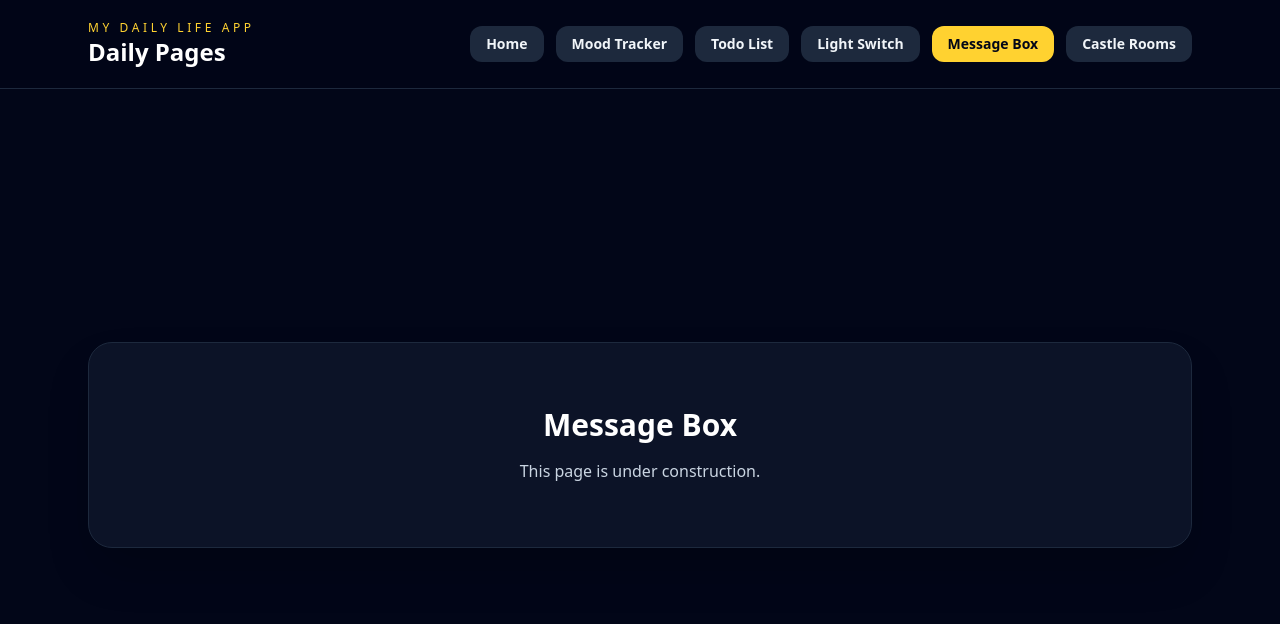
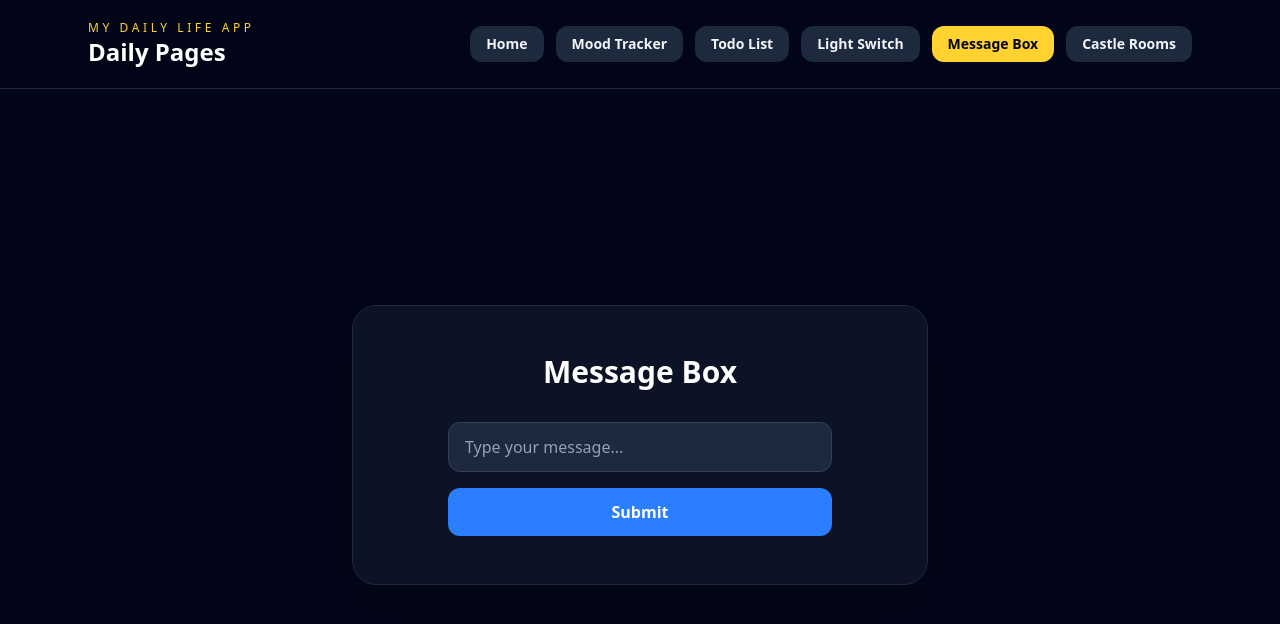
Before and after one commit to Wathisa/jsd12_week-08-react-castle-rooms, a React (Vite) app: page / in a window 1280 px wide. Both pictures are taken after a click on the button "Message Box". Shown: the top 624 px of the page. Built offline with nearby package versions, Linux system fonts and the light colour scheme.

Commit message:
feat: implement Message Box page

```diff
--- a/src/components/MessageBox.jsx
+++ b/src/components/MessageBox.jsx
@@ -1,8 +1,54 @@
+import { useState } from "react";
+
 export default function MessageBox() {
+  const [message, setMessage] = useState("");
+  const [submittedMessage, setSubmittedMessage] = useState("");
+  const [error, setError] = useState("");
+
+  function handleSubmit(event) {
+    event.preventDefault();
+
+    const trimmedMessage = message.trim();
+
+    if (!trimmedMessage) {
+      setSubmittedMessage("");
+      setError("Please enter a message before submitting.");
+      return;
+    }
+
+    setSubmittedMessage(trimmedMessage);
+    setMessage("");
+    setError("");
+  }
+
   return (
-    <section className="w-full rounded-3xl border border-slate-800 bg-slate-900/80 px-8 py-16 text-center shadow-2xl">
+    <section className="w-full max-w-xl rounded-3xl border border-slate-800 bg-slate-900/80 px-8 py-12 text-center shadow-2xl">
       <h2 className="text-3xl font-bold text-white">Message Box</h2>
-      <p className="mt-4 text-slate-300">This page is under construction.</p>
+
+      <form onSubmit={handleSubmit} className="mx-auto mt-8 flex max-w-sm flex-col gap-4">
+        <input
+          type="text"
+          value={message}
+          onChange={(event) => setMessage(event.target.value)}
+          placeholder="Type your message..."
+          className="rounded-xl border border-slate-700 bg-slate-800 px-4 py-3 text-slate-100 outline-none transition placeholder:text-slate-400 focus:border-blue-400 focus:ring-2 focus:ring-blue-400/30"
+        />
+
+        <button
+          type="submit"
+          className="rounded-xl bg-blue-500 px-4 py-3 font-semibold text-white transition hover:bg-blue-400"
+        >
+          Submit
+        </button>
+      </form>
+
+      {error && <p className="mt-6 font-semibold text-red-400">{error}</p>}
+
+      {submittedMessage && (
+        <p className="mt-6 font-semibold text-emerald-400">
+          Submitted: {submittedMessage}
+        </p>
+      )}
     </section>
   );
 }
```
Also changed, not shown: 5 other files (tests, documents, lock files or other folders).
